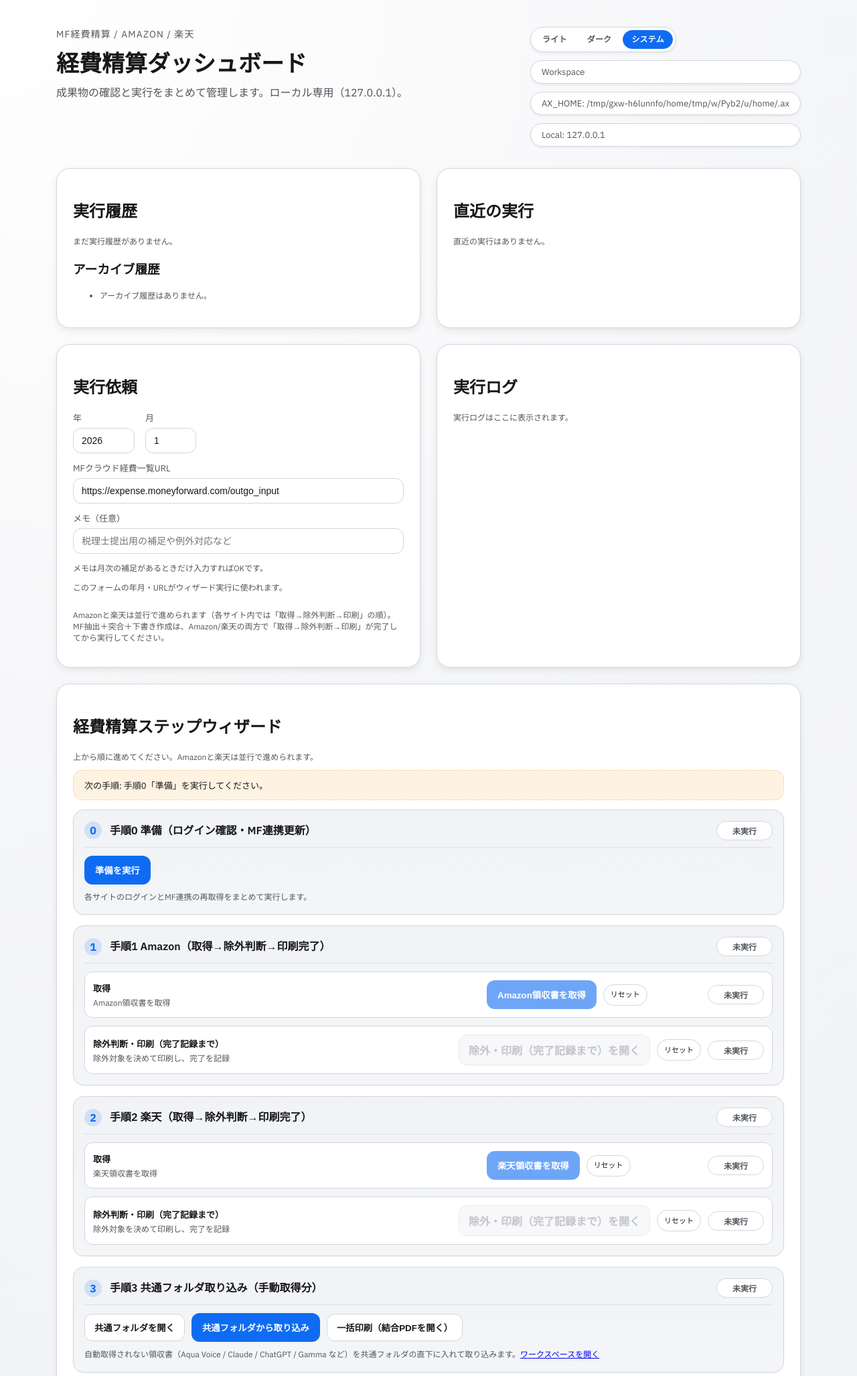
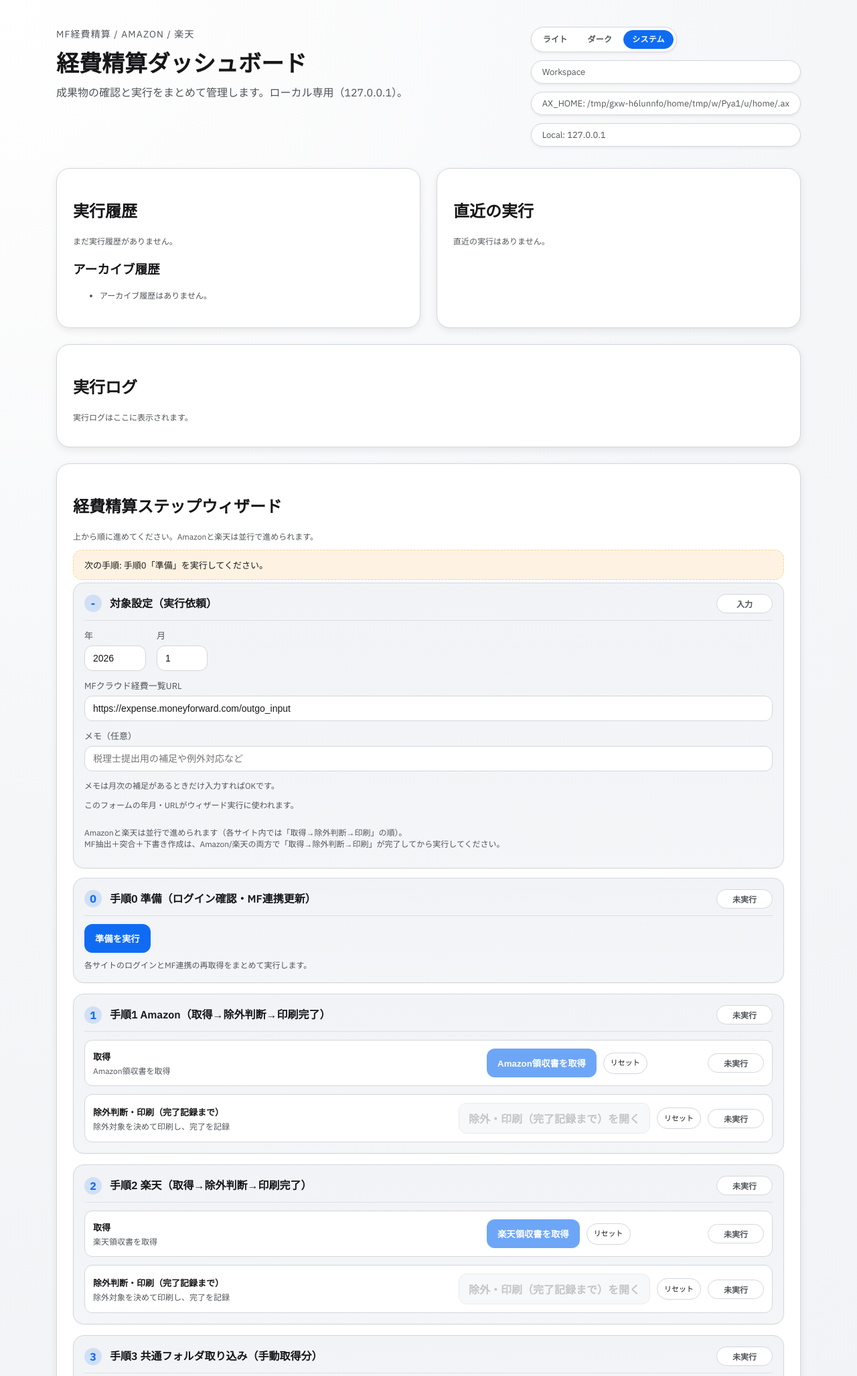
Before and after one commit to Igasawa/Skills-personal, a FastAPI app: page / in a window 1280 px wide. Shown: the top 2055 px of the page at 67% size. Run offline with FastAPI, Linux system fonts and the light colour scheme.

Commit message:
dashboard: merge run request into step wizard

```diff
--- a/skills/mfcloud-expense-receipt-reconcile/dashboard/templates/index.html
+++ b/skills/mfcloud-expense-receipt-reconcile/dashboard/templates/index.html
@@ -102,7 +102,34 @@
 
       <section class="grid two">
         <div class="card">
-          <h2>実行依頼</h2>
+          <h2>実行ログ</h2>
+          {% if latest_job %}
+          <div class="log-meta">
+            <span data-log-run-id>Run: {{ latest_job.run_id }}</span>
+            <span class="status-label" data-log-run-status>{{ latest_job.status }}</span>
+          </div>
+          <pre id="run-log" class="log" data-run-id="{{ latest_job.run_id }}"></pre>
+          {% else %}
+          <p class="muted">実行ログはここに表示されます。</p>
+          {% endif %}
+        </div>
+      </section>
+
+      <section
+        class="card"
+        id="wizard"
+        data-ym=""
+        data-archive-href-template="/runs/__YM__/archived-receipts"
+      >
+        <h2>経費精算ステップウィザード</h2>
+        <p class="muted">上から順に進めてください。Amazonと楽天は並行で進められます。</p>
+        <div id="wizard-next" class="next-step hidden" aria-live="polite"></div>
+        <div class="wizard-step">
+          <div class="step-head">
+            <span class="step-num">-</span>
+            <span class="step-title">対象設定（実行依頼）</span>
+            <span class="step-status pending">入力</span>
+          </div>
           <div id="error-box" class="error-box hidden"></div>
           <form id="run-form" class="form">
             <div class="form-row">
@@ -134,30 +161,6 @@
             </p>
           </form>
         </div>
-
-        <div class="card">
-          <h2>実行ログ</h2>
-          {% if latest_job %}
-          <div class="log-meta">
-            <span data-log-run-id>Run: {{ latest_job.run_id }}</span>
-            <span class="status-label" data-log-run-status>{{ latest_job.status }}</span>
-          </div>
-          <pre id="run-log" class="log" data-run-id="{{ latest_job.run_id }}"></pre>
-          {% else %}
-          <p class="muted">実行ログはここに表示されます。</p>
-          {% endif %}
-        </div>
-      </section>
-
-      <section
-        class="card"
-        id="wizard"
-        data-ym=""
-        data-archive-href-template="/runs/__YM__/archived-receipts"
-      >
-        <h2>経費精算ステップウィザード</h2>
-        <p class="muted">上から順に進めてください。Amazonと楽天は並行で進められます。</p>
-        <div id="wizard-next" class="next-step hidden" aria-live="polite"></div>
         <div class="wizard-steps">
           <div class="wizard-step" data-step-id="preflight">
             <div class="step-head">
```
